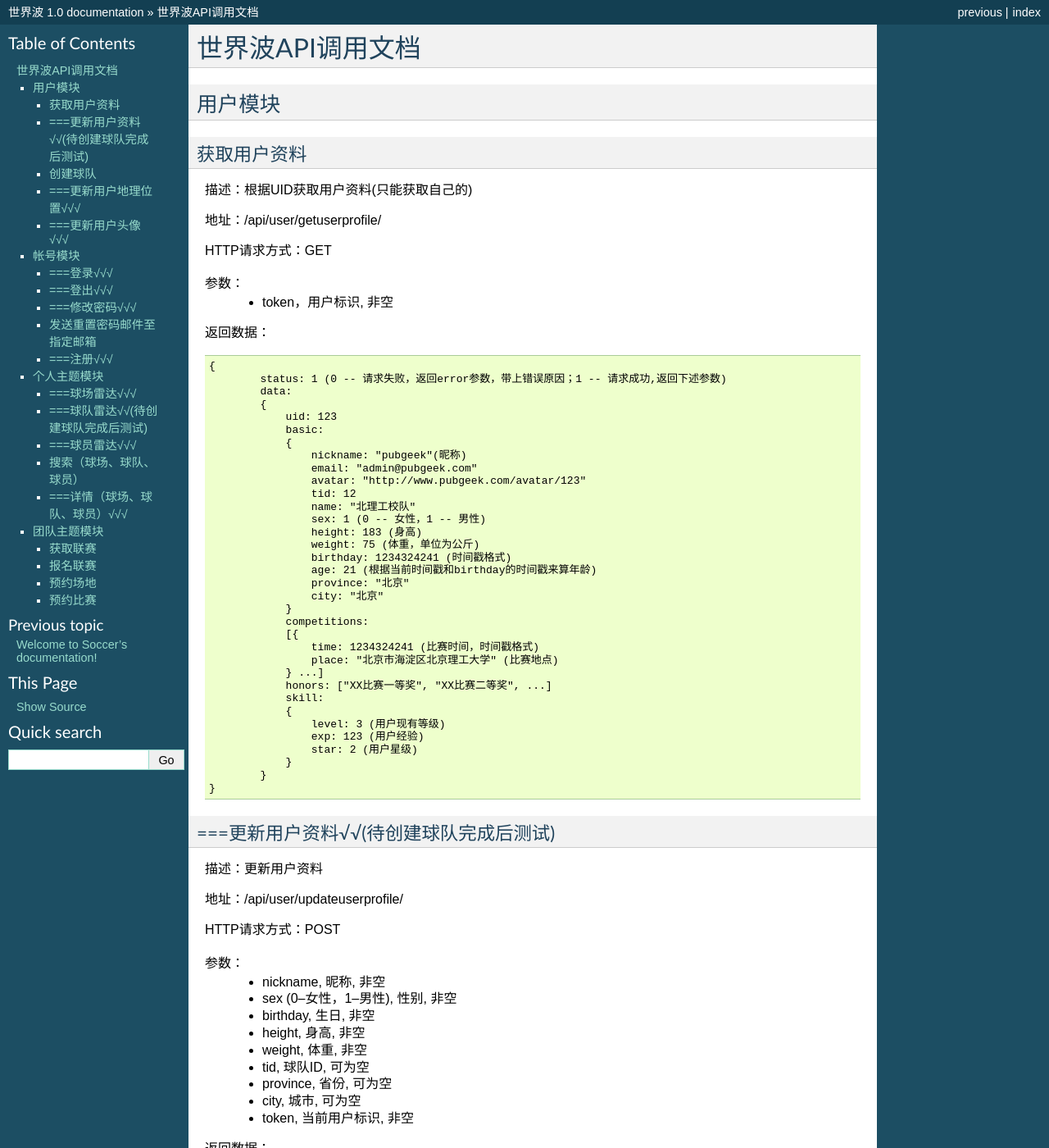
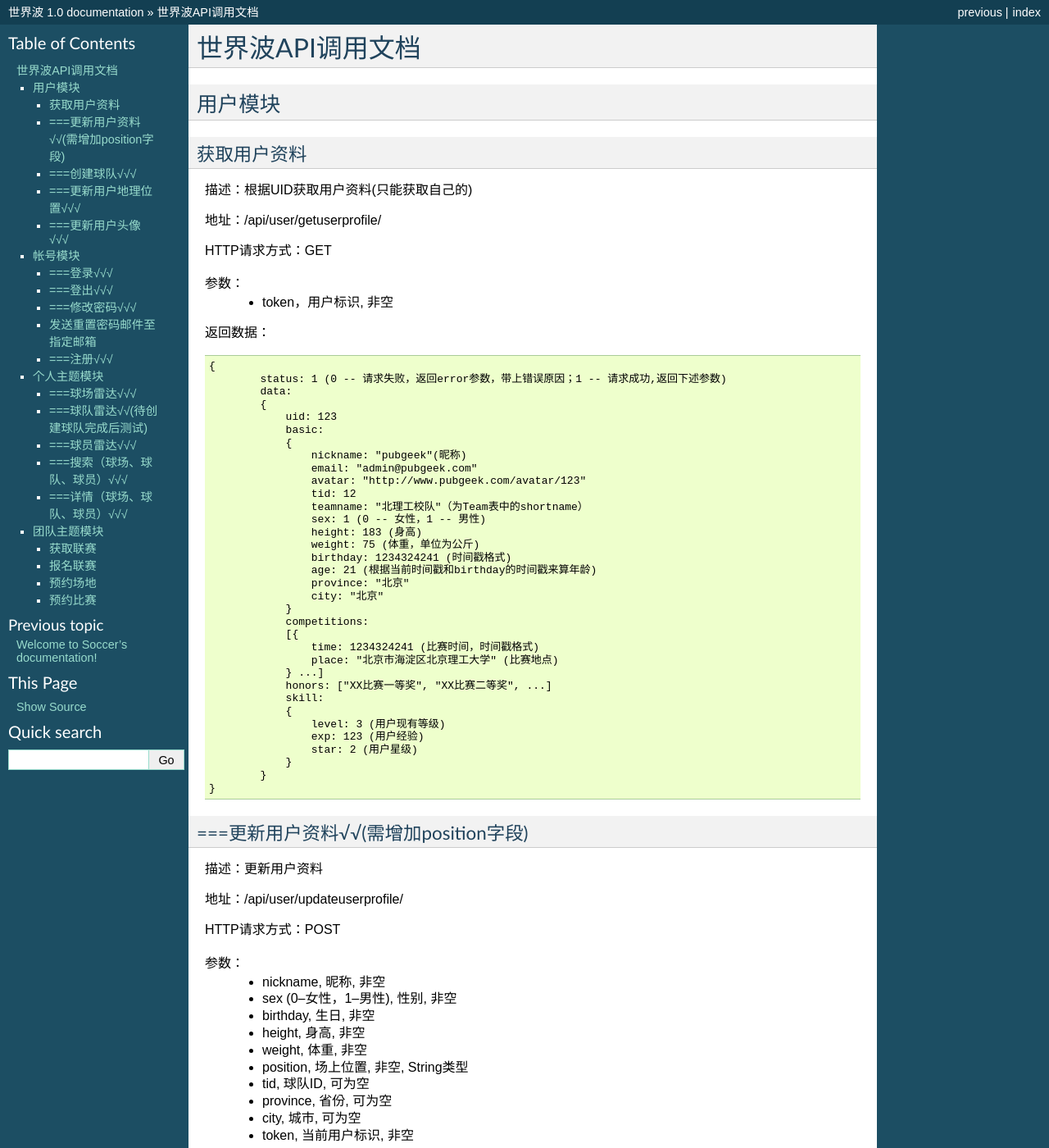
Before and after one commit to singlewindy/PubSoccer, a Sphinx documentation site: the page built from source/soccerAPI.rst, in a window 1280 px wide and 1400 px high. Shown: the whole window at 82% size. Built offline with Sphinx 7.4.7, drawn with Linux system fonts in a browser that asks for light colours; some of the changed text lies outside the part shown.

Commit message:
修改更新用户资料接口

```diff
--- a/source/soccerAPI.rst
+++ b/source/soccerAPI.rst
@@ -28,7 +28,7 @@ HTTP请求方式：GET
 		    	email: "admin@pubgeek.com"
 		    	avatar: "http://www.pubgeek.com/avatar/123"
 		    	tid: 12
-		    	name: "北理工校队"
+		    	teamname: "北理工校队"（为Team表中的shortname）
 		    	sex: 1 (0 -- 女性，1 -- 男性)
 		    	height: 183 (身高)
 		    	weight: 75 (体重，单位为公斤)
@@ -52,7 +52,7 @@ HTTP请求方式：GET
 		}
 	}
 
-===更新用户资料√√(待创建球队完成后测试)
+===更新用户资料√√(需增加position字段)
 ~~~~~~~~~~~~~
 描述：更新用户资料
 
@@ -66,6 +66,7 @@ HTTP请求方式：POST
 	* birthday, 生日, 非空
 	* height, 身高, 非空
 	* weight, 体重, 非空
+	* position, 场上位置, 非空, String类型
 	* tid, 球队ID, 可为空
 	* province, 省份, 可为空
 	* city, 城市, 可为空
@@ -78,7 +79,7 @@ HTTP请求方式：POST
 		error: "Network Error!"
 	}
 
-创建球队
+===创建球队√√√
 ~~~~~~~~~~~~~
 描述：创建球队
 
@@ -349,7 +350,7 @@ HTTP请求方式：GET
 
 
 
-搜索（球场、球队、球员）
+===搜索（球场、球队、球员）√√√
 ~~~~~~~~~~~~~
 描述：搜索球场、球队、球员（返回搜索结果的前20条）
 
```
